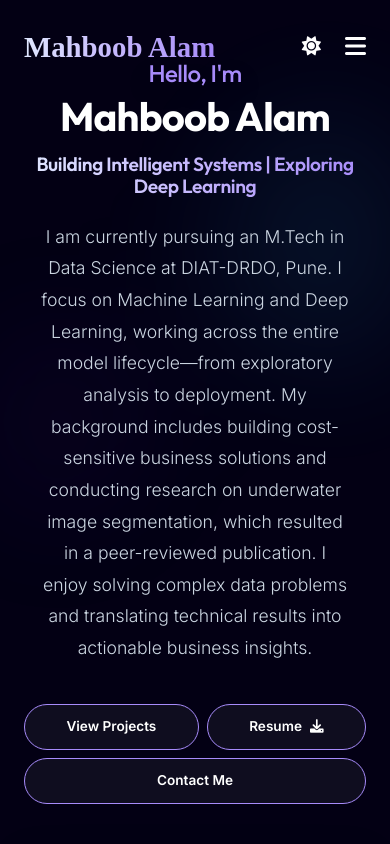
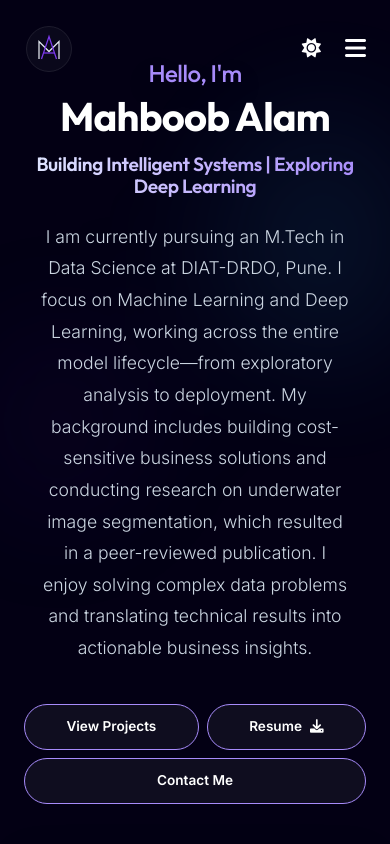
Before and after one commit to MahboobAlam0/portfolio, a React (Create React App) app: page / in a window 390 px wide. Shown: the top 844 px of the page. Built offline with nearby package versions, Linux system fonts and the light colour scheme.

Commit message:
Fix: Mobile regressions (Education timeline & Contact email overflow)

```diff
--- a/src/components/Header.js
+++ b/src/components/Header.js
@@ -3,6 +3,8 @@ import { Link, useLocation } from 'react-router-dom';
 import { useTheme } from '../context/ThemeContext';
 import { motion, AnimatePresence } from 'framer-motion';
 import '../styles/Header.css';
+
+import Logo from './Logo';
 
 const Header = () => {
     const [isMenuOpen, setIsMenuOpen] = useState(false);
@@ -43,7 +45,9 @@ const Header = () => {
                     whileHover={{ scale: 1.05 }}
                     whileTap={{ scale: 0.95 }}
                 >
-                    <Link to="/">Mahboob Alam</Link>
+                    <Link to="/" style={{ display: 'flex', alignItems: 'center', textDecoration: 'none' }}>
+                        <Logo size={50} />
+                    </Link>
                 </motion.div>
 
                 <nav className="nav-desktop">
--- /dev/null
+++ b/src/components/Logo.js
@@ -0,0 +1,69 @@
+import React from 'react';
+import { useTheme } from '../context/ThemeContext';
+
+const Logo = ({ size = 50 }) => {
+    const { isDarkMode } = useTheme();
+
+    // Professional Palette: Metallic Silver/White for Dark, Deep Violet for Light
+    const strokeColor = isDarkMode ? '#e2e8f0' : '#1e293b';
+    const accentColor = '#7c3aed';
+
+    return (
+        <svg
+            width={size}
+            height={size}
+            viewBox="0 0 100 100"
+            fill="none"
+            xmlns="http://www.w3.org/2000/svg"
+        >
+            {/* Background Circle - Subtle and clean */}
+            <circle
+                cx="50"
+                cy="50"
+                r="45"
+                fill={isDarkMode ? 'rgba(255,255,255,0.03)' : 'rgba(0,0,0,0.02)'}
+                stroke={isDarkMode ? 'rgba(255,255,255,0.2)' : 'rgba(0,0,0,0.1)'}
+                strokeWidth="1"
+            />
+
+            {/* Geometric M */}
+            {/* Sharp, architectural vertices */}
+            <path
+                d="M30 70 V35 L50 55 L70 35 V70"
+                stroke={strokeColor}
+                strokeWidth="2.5"
+                strokeLinecap="butt"
+                strokeLinejoin="miter"
+                fill="none"
+            />
+
+            {/* Geometric A - Interlocking */}
+            {/* Overlaying cleanly */}
+            <path
+                d="M35 70 L50 25 L65 70"
+                stroke={accentColor}
+                strokeWidth="2.5"
+                strokeLinecap="butt"
+                strokeLinejoin="miter"
+                fill="none"
+            />
+
+            {/* The 'A' Crossbar - Clean horizontal */}
+            <line
+                x1="40"
+                y1="58"
+                x2="60"
+                y2="58"
+                stroke={accentColor}
+                strokeWidth="2.5"
+            />
+
+            {/* Optional: subtle cutout effect where lines cross to show depth?
+               For "very professional", simpler is usually better.
+               Keeping it flat and sharp.
+            */}
+        </svg>
+    );
+};
+
+export default Logo;
--- a/src/styles/Contact.css
+++ b/src/styles/Contact.css
@@ -71,6 +71,9 @@
   text-decoration: none;
   font-size: 1.1rem;
   font-weight: 500;
+  word-break: break-all;
+  /* Critical fix for long emails */
+  overflow-wrap: anywhere;
 }
 
 /* Social Links */
--- a/src/styles/Education.css
+++ b/src/styles/Education.css
@@ -61,3 +61,26 @@
     /* Match section bg */
     box-shadow: 0 0 10px var(--accent-glow);
 }
+
+@media (max-width: 768px) {
+    .education {
+        padding: 60px 0;
+    }
+
+    .timeline-container {
+        padding-left: 20px;
+        margin-left: 10px;
+        /* Give some breathing room from screen edge */
+    }
+
+    .resume-card {
+        padding: 1.5rem;
+        /* Reduced padding */
+        margin-left: 0;
+    }
+
+    .resume-card::before {
+        left: -32px;
+        /* Keep aligned with border */
+    }
+}
--- a/src/styles/Header.css
+++ b/src/styles/Header.css
@@ -32,16 +32,20 @@
 }
 
 /* Signature / Logo */
+/* Signature / Logo */
 .signature a {
-  font-family: 'Dancing Script', cursive;
-  /* Keeping the existing font choice if desired, or switch to Outfit */
-  font-size: 1.8rem;
-  font-weight: 700;
+  /* Font and alignment handled inline/via component */
+  text-decoration: none;
+  cursor: pointer;
+  color: var(--text-primary);
+  transition: opacity 0.3s ease;
+}
+
+.signature span {
   background: var(--gradient-text);
   -webkit-background-clip: text;
   -webkit-text-fill-color: transparent;
-  text-decoration: none;
-  cursor: pointer;
+  background-clip: text;
 }
 
 /* Desktop Nav */
```
